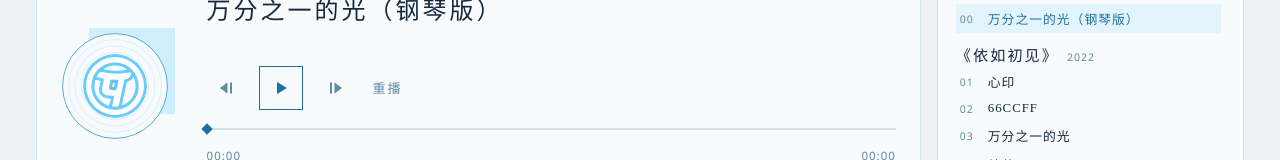
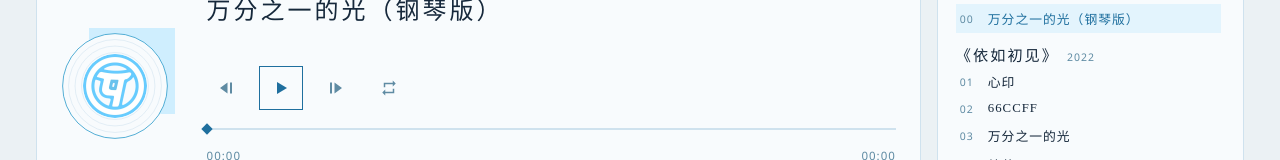
Before and after one commit to fanquanpp/mingyige, a React (Vite) app: page / in a window 1280 px wide. Both pictures are taken after a click on the button "S k i p". Shown: the part 343-503 px from the top of the page. Built offline with nearby package versions, Linux system fonts and the light colour scheme; a web font is replaced by a local one.

Commit message:
音乐面板「重播」按钮替换为播放模式切换：顺序循环/随机/单曲循环 三态图标循环（原按钮同曲 switchTrack 无效果）；随机模式前后翻页与播完自动接曲均随机选曲（排除当前曲）；模式写入 localStorage 跨刷新记忆

```diff
--- a/src/audio/music.ts
+++ b/src/audio/music.ts
@@ -10,11 +10,16 @@ import { DEFAULT_TRACK_ID, findTrack, flatTracks } from '../data/site-content';
 
 export type MusicStatus = 'playing' | 'paused';
 
+/** 播放模式：order 列表顺序循环 / random 随机 / one 单曲循环 */
+export type PlayMode = 'order' | 'random' | 'one';
+
 export interface MusicState {
   /** 用户意图状态：playing 播放中 / paused 已暂停（保留进度） */
   status: MusicStatus;
   /** 当前曲目 id（默认曲见 data/site-content.ts 的 DEFAULT_TRACK_ID） */
   currentId: string;
+  /** 播放模式（顺序/随机/单曲循环），跨刷新记忆 */
+  mode: PlayMode;
   /** 自动播放被浏览器拦截，等待首次用户手势后自动响起 */
   pendingGesture: boolean;
   /** 当前播放位置（秒），随 timeupdate 更新（约 4 次/秒） */
@@ -27,14 +32,22 @@ export interface MusicState {
 export interface MusicCore {
   status: MusicStatus;
   currentId: string;
+  mode: PlayMode;
   pendingGesture: boolean;
 }
 
 const LOCK_KEY = 'mingyige-music-lock';
 const PROGRESS_KEY = 'mingyige-music-progress';
+const MODE_KEY = 'mingyige-music-mode';
 const LOCK_TTL = 2500;
 
 const DEFAULT_TRACK = findTrack(DEFAULT_TRACK_ID) ?? flatTracks()[0];
+
+/** 播放模式恢复：存过就用存的，否则顺序循环 */
+function loadMode(): PlayMode {
+  const raw = safeGet(MODE_KEY);
+  return raw === 'random' || raw === 'one' ? raw : 'order';
+}
 
 const audio = new Audio(DEFAULT_TRACK.src);
 audio.volume = 0.35;
@@ -48,6 +61,7 @@ if (import.meta.env.DEV) {
 let state: MusicState = {
   status: 'paused',
   currentId: DEFAULT_TRACK.id,
+  mode: loadMode(),
   pendingGesture: false,
   time: 0,
   duration: 0
@@ -56,7 +70,12 @@ const listeners = new Set<() => void>();
 /** 低频订阅者：只在 status/currentId/pendingGesture 变化时通知 */
 const coreListeners = new Set<() => void>();
 /** 低频切片快照：getMusicCore 的稳定返回值（useSyncExternalStore 缓存比较用），update 内同步刷新 */
-let lastCore: MusicCore = { status: 'paused', currentId: DEFAULT_TRACK.id, pendingGesture: false };
+let lastCore: MusicCore = {
+  status: 'paused',
+  currentId: DEFAULT_TRACK.id,
+  mode: loadMode(),
+  pendingGesture: false
+};
 
 /* ---------- localStorage 帮手：隐私模式等场景下静默降级 ---------- */
 
@@ -120,11 +139,13 @@ function update(patch: Partial<MusicState>) {
   if (
     prev.status !== state.status ||
     prev.currentId !== state.currentId ||
+    prev.mode !== state.mode ||
     prev.pendingGesture !== state.pendingGesture
   ) {
     lastCore = {
       status: state.status,
       currentId: state.currentId,
+      mode: state.mode,
       pendingGesture: state.pendingGesture
     };
     coreListeners.forEach(fn => fn());
@@ -232,12 +253,30 @@ export function seekTo(seconds: number) {
   }
 }
 
-/** 上一首 / 下一首（循环列表）；dir=-1 上一首 */
+/** 上一首 / 下一首（循环列表）；dir=-1 上一首。
+    随机模式下前后翻页也随机选曲（避开当前曲）。 */
 export function stepTrack(dir: -1 | 1) {
+  switchTrack(pickNextId(dir));
+}
+
+/** 按播放模式挑下一首的 id（不触发播放，纯选曲） */
+function pickNextId(dir: -1 | 1): string {
   const list = flatTracks();
+  if (state.mode === 'random' && list.length > 1) {
+    // 排除当前曲后均匀随机
+    const others = list.filter(track => track.id !== state.currentId);
+    return others[Math.floor(Math.random() * others.length)].id;
+  }
   const index = list.findIndex(track => track.id === state.currentId);
   const next = list[(index + dir + list.length) % list.length];
-  switchTrack(next.id);
+  return next.id;
+}
+
+/** 切换播放模式：顺序 → 随机 → 单曲循环，循环往返并记忆 */
+export function cyclePlayMode() {
+  const next: PlayMode = state.mode === 'order' ? 'random' : state.mode === 'random' ? 'one' : 'order';
+  safeSet(MODE_KEY, next);
+  update({ mode: next });
 }
 
 export function subscribeMusic(fn: () => void) {
@@ -282,13 +321,13 @@ audio.addEventListener('durationchange', () => {
   update({ duration: Number.isFinite(audio.duration) ? audio.duration : 0 });
 });
 
-// 单曲播完自动接下一首，循环整个列表
+// 单曲播完：单曲循环=重播本曲，否则按模式接下一首
 audio.addEventListener('ended', () => {
-  const list = flatTracks();
-  const index = list.findIndex(track => track.id === state.currentId);
-  const next = list[(index + 1) % list.length];
+  const nextId = state.mode === 'one' ? state.currentId : pickNextId(1);
+  const next = findTrack(nextId);
+  if (!next) return;
   audio.src = next.src;
-  update({ currentId: next.id, time: 0, duration: 0 });
+  update({ currentId: nextId, time: 0, duration: 0 });
   apply();
 });
 
--- a/src/components/home/MusicPanel.module.css
+++ b/src/components/home/MusicPanel.module.css
@@ -197,22 +197,6 @@
   border-color: var(--pg-accent);
 }
 
-.switchBtn {
-  font-family: inherit;
-  font-size: 13px;
-  letter-spacing: 2px;
-  color: var(--pg-sub);
-  background: none;
-  border: none;
-  border-radius: 0;
-  padding: 4px 2px;
-  cursor: pointer;
-}
-
-.switchBtn:hover {
-  color: var(--pg-ink);
-}
-
 /* ---------- 进度条 ---------- */
 
 .progress {
--- a/src/components/home/MusicPanel.tsx
+++ b/src/components/home/MusicPanel.tsx
@@ -1,12 +1,14 @@
 import { useEffect, useMemo, useRef, useState } from 'react';
+import type { ReactElement } from 'react';
 import {
+  cyclePlayMode,
   pauseMusic,
   seekTo,
   startMusic,
   stepTrack,
-  switchTrack,
   useMusic
 } from '../../audio/music';
+import type { PlayMode } from '../../audio/music';
 import { ALBUMS, findTrack, trackDisplayName } from '../../data/site-content';
 import styles from './MusicPanel.module.css';
 
@@ -14,6 +16,40 @@ interface LyricLine {
   t: number;
   text: string;
 }
+
+/* 播放模式图标与文案：顺序循环 / 随机 / 单曲循环 */
+const MODE_META: Record<PlayMode, { label: string; cursor: string; icon: ReactElement }> = {
+  order: {
+    label: '顺序循环',
+    cursor: '顺序',
+    icon: (
+      <svg width="18" height="18" viewBox="0 0 24 24" fill="currentColor" aria-hidden="true">
+        {/* 首尾相接的双向循环箭头 */}
+        <path d="M7 7h10v3l4-4-4-4v3H5v6h2V7zm10 10H7v-3l-4 4 4 4v-3h12v-6h-2v4z" />
+      </svg>
+    )
+  },
+  random: {
+    label: '随机播放',
+    cursor: '随机',
+    icon: (
+      <svg width="18" height="18" viewBox="0 0 24 24" fill="currentColor" aria-hidden="true">
+        {/* 交叉换位的随机箭头 */}
+        <path d="M10.59 9.17 5.41 4 4 5.41l5.17 5.17 1.42-1.41zM14.5 4l2.04 2.04L4 18.83 5.41 20 17.96 7.46 20 9.5V4h-5.5zm.33 9.41-1.41 1.41 3.13 3.13L14.5 20H20v-5.5l-2.04 2.04-3.13-3.13z" />
+      </svg>
+    )
+  },
+  one: {
+    label: '单曲循环',
+    cursor: '单曲循环',
+    icon: (
+      <svg width="18" height="18" viewBox="0 0 24 24" fill="currentColor" aria-hidden="true">
+        {/* 循环箭头 + 中间「1」 */}
+        <path d="M7 7h10v3l4-4-4-4v3H5v6h2V7zm10 10H7v-3l-4 4 4 4v-3h12v-6h-2v4zm-4-2V9h-1l-2 1v1h1.5v4H13z" />
+      </svg>
+    )
+  }
+};
 
 function fmt(sec: number): string {
   if (!Number.isFinite(sec) || sec < 0) return '00:00';
@@ -186,12 +222,13 @@ export default function MusicPanel() {
             </button>
             <button
               type="button"
-              className={styles.switchBtn}
-              onClick={() => track && switchTrack(track.id)}
-              aria-label="重新播放本曲"
-              data-cursor-label="重播"
+              className={styles.ctrlBtn}
+              onClick={cyclePlayMode}
+              aria-label={`播放模式：${MODE_META[music.mode].label}`}
+              data-cursor-label={MODE_META[music.mode].cursor}
+              title={MODE_META[music.mode].label}
             >
-              重播
+              {MODE_META[music.mode].icon}
             </button>
           </div>
 
```
